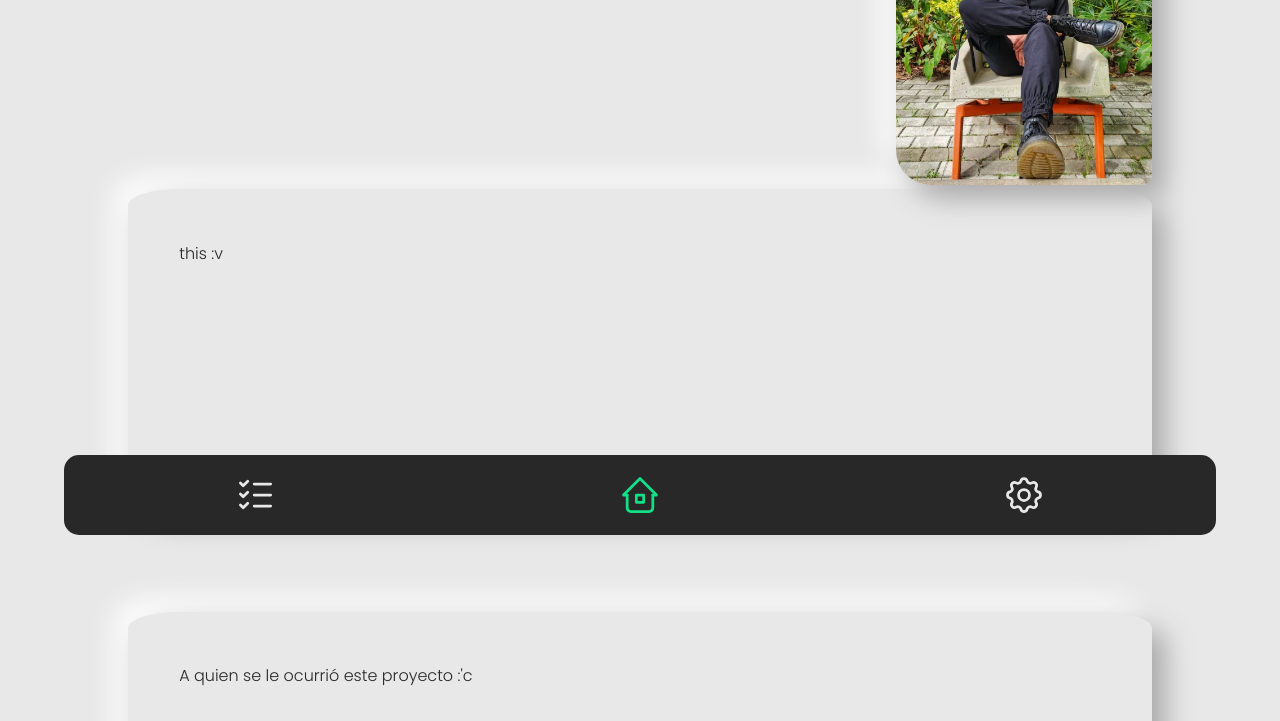
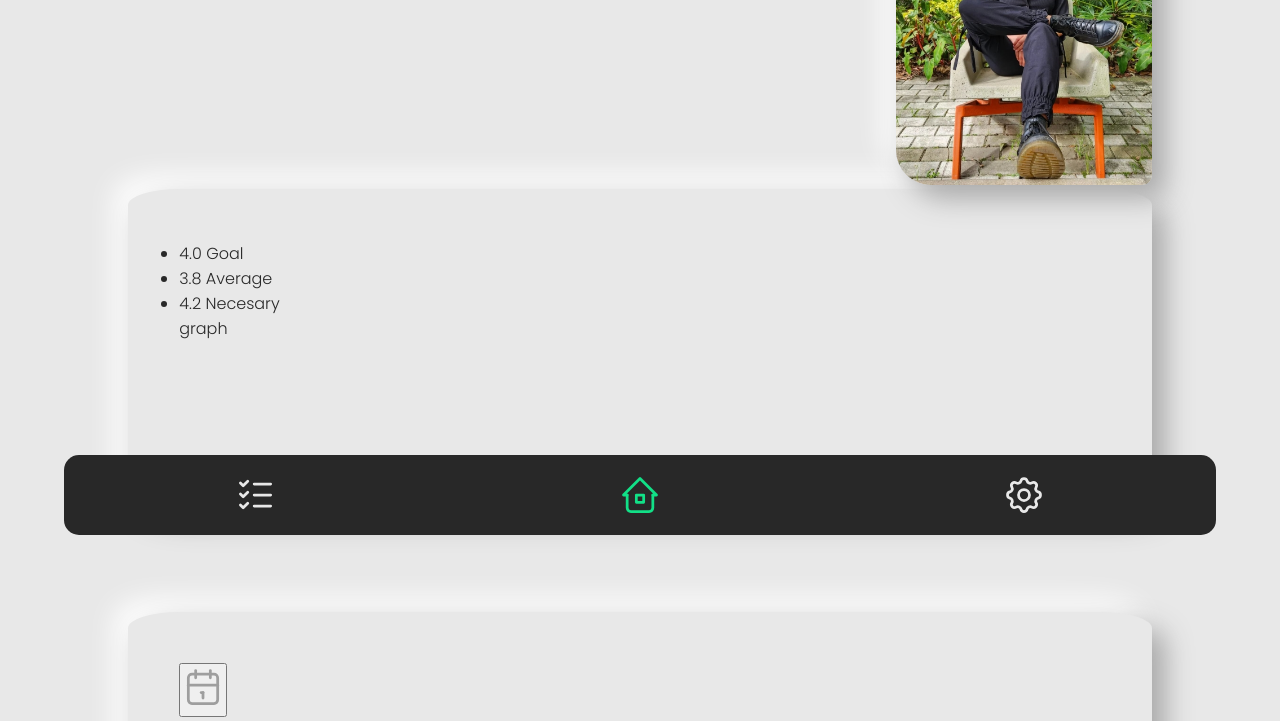
Before and after one commit to JulianG91012/NoteTrack, a plain HTML site: page index.html in a window 1280 px wide. Shown: the part 225-946 px from the top of the page. Drawn offline with Linux system fonts and the light colour scheme.

Commit message:
Main widget content

```diff
--- a/index.html
+++ b/index.html
@@ -44,10 +44,45 @@
             <img class="neumorph-effect" src="./assets/img/johana-profile-picture.jpg" alt="">
         </div>
         <div class="main-graphs-widget neumorph-effect">
-            this :v
+            <div class="main-widgets-titles">
+                <ul class="titles-list">
+                    <li>
+                    <span>4.0</span>
+                    <span>Goal</span>
+                    </li>
+                    <li>
+                    <span>3.8</span>
+                    <span>Average</span>
+                    </li>
+                    <li>
+                    <span>4.2</span>
+                    <span>Necesary</span>
+                    </li>
+                </ul>
+            </div>
+            <div class="main-widgets-graph">
+                graph
+            </div>
         </div>
         <div class="main-calendar-widget neumorph-effect">
-            A quien se le ocurrió este proyecto :'c
+            <div class="calendar-widget-header">
+                <button class="calendar-btn">
+                    <svg xmlns="http://www.w3.org/2000/svg" class="icon icon-tabler icon-tabler-calendar" width="44" height="44" viewBox="0 0 24 24" stroke-width="1.5" stroke="#9e9e9e" fill="none" stroke-linecap="round" stroke-linejoin="round">
+                        <path stroke="none" d="M0 0h24v24H0z" fill="none"/>
+                        <path d="M4 7a2 2 0 0 1 2 -2h12a2 2 0 0 1 2 2v12a2 2 0 0 1 -2 2h-12a2 2 0 0 1 -2 -2v-12z" />
+                        <path d="M16 3v4" />
+                        <path d="M8 3v4" />
+                        <path d="M4 11h16" />
+                        <path d="M11 15h1" />
+                        <path d="M12 15v3" />
+                      </svg>
+                </button>
+                <div class="calendar-widget-text">
+                    <span>Today</span>
+                    <span>2 Aug 2029</span>
+                </div>
+            </div>
+
 
         </div>
     </section>
```
